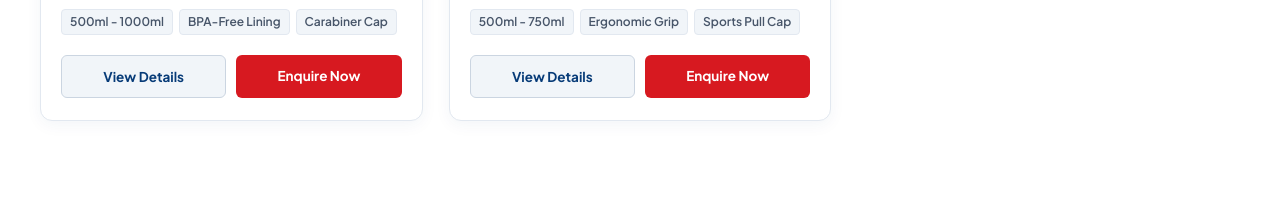
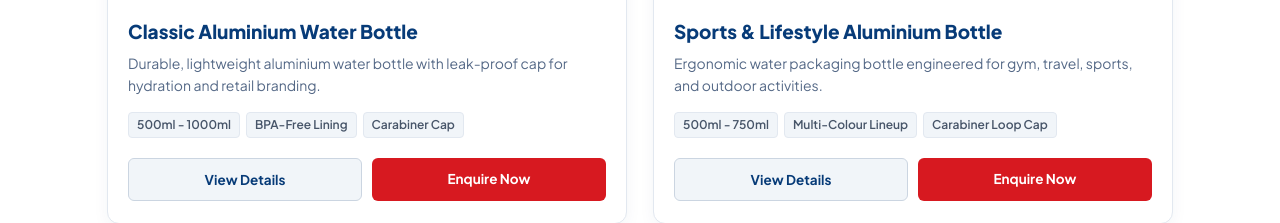
Before and after one commit to Anuj4628/Demowebsite2-, a website built with Vite: page pages/products/water-bottles/index.html in a window 1280 px wide. Shown: the part 1921-2144 px from the top of the page. Built offline with nearby package versions, Linux system fonts and the light colour scheme.

Commit message:
fix: update sports and lifestyle aluminium bottles image with 4-bottle carabiner lineup and perfect 2-column grid alignment

```diff
--- a/data/products-data.js
+++ b/data/products-data.js
@@ -231,13 +231,13 @@ export const PRODUCTS = [
     id: 'water-sports-lifestyle',
     categorySlug: 'water-bottles',
     name: 'Sports & Lifestyle Aluminium Bottle',
-    shortDesc: 'Ergonomic water packaging bottle engineered for gym, travel, sports, and outdoor activities.',
+    shortDesc: 'Multi-colour aluminium sports bottles engineered for gym, athletic hydration, travel, and custom brand finishing.',
     sizes: ['500ml', '750ml'],
     image: 'assets/images/products/water-bottles/water-lifestyle.jpg',
     webp: 'assets/images/products/water-bottles/water-lifestyle.webp',
     material: 'BPA-Free Lined Aluminium',
-    finish: 'Brushed Aluminium',
-    closure: 'Flip-Up Sports Sipper Cap'
+    finish: 'Anodised Colour Lineup (Black, Blue, Silver, Red)',
+    closure: 'Carabiner Cap / Sports Stopper'
   },
 
   // 6. Dome Lights (8 verified products from Reference 2)
--- a/pages/products/products.css
+++ b/pages/products/products.css
@@ -443,6 +443,12 @@
   grid-template-columns: repeat(3, 1fr);
   gap: 32px;
   margin-bottom: 56px;
+}
+
+.om-products-grid.om-products-grid-2,
+.om-products-grid:has(> :nth-child(2):last-child) {
+  grid-template-columns: repeat(2, minmax(0, 520px));
+  justify-content: center;
 }
 
 .om-product-card {
--- a/pages/products/water-bottles/index.html
+++ b/pages/products/water-bottles/index.html
@@ -167,7 +167,7 @@
         <p class="om-section-subtitle">Select a product type to view technical specifications, capacity ranges, and closure configurations.</p>
       </div>
 
-      <div class="om-products-grid">
+      <div class="om-products-grid om-products-grid-2">
 
         <!-- Product 1 -->
         <article class="om-product-card">
@@ -205,8 +205,8 @@
             <p class="om-product-desc">Ergonomic water packaging bottle engineered for gym, travel, sports, and outdoor activities.</p>
             <div class="om-product-sizes-preview">
               <span class="om-size-pill-mini">500ml - 750ml</span>
-              <span class="om-size-pill-mini">Ergonomic Grip</span>
-              <span class="om-size-pill-mini">Sports Pull Cap</span>
+              <span class="om-size-pill-mini">Multi-Colour Lineup</span>
+              <span class="om-size-pill-mini">Carabiner Loop Cap</span>
             </div>
             <div class="om-product-actions">
               <button type="button" class="om-btn-card-detail" data-open-product="water-sports-lifestyle">View Details</button>
```
Also changed, not shown: pages/products/attar-bottles/index.html (+1 -1 lines), pages/products/perfume-bottles/index.html (+1 -1 lines), assets/images/products/water-bottles/water-lifestyle.jpg, assets/images/products/water-bottles/water-lifestyle.webp, pages/contact/contact.css (line endings or trailing spaces), pages/contact/contact.js (line endings or trailing spaces).
